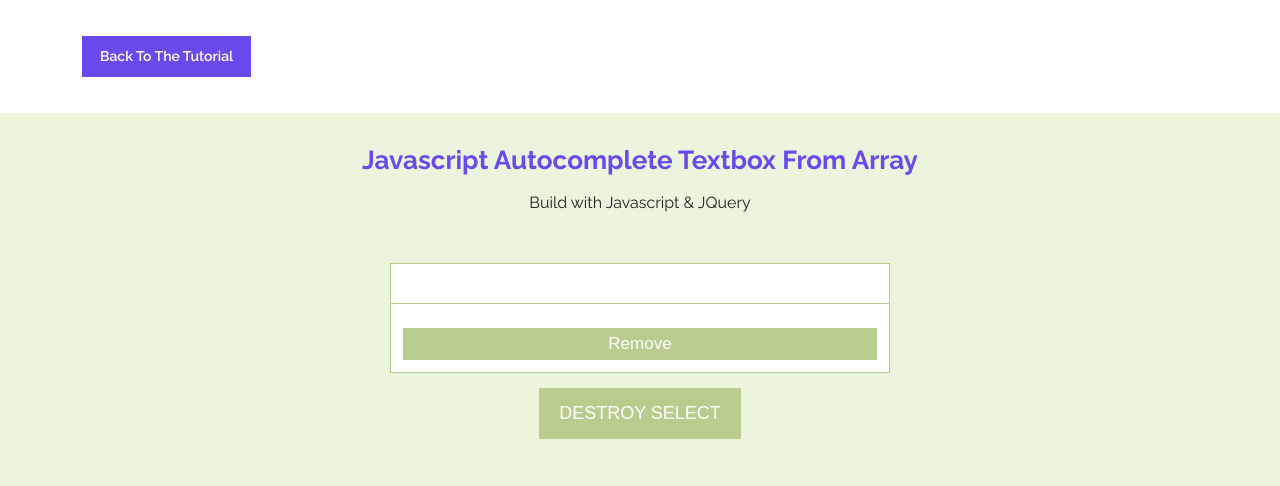
After one commit to Ssimoes48/Cocktail-Creator, a Python web app: template templates/index.html in a window 1280 px wide. The commit adds this page. Shown: the top 486 px of the page. Run offline with Jinja, Linux system fonts and the light colour scheme; the template is opened without the code that fills it, so the values that code supplies are empty; some libraries are stand-ins or nearby versions.

Commit message:
Adds autocomplete functionality from jQuery and autocomplete plugin

```diff
--- /dev/null
+++ b/templates/demo.css
@@ -0,0 +1,254 @@
+
+/* ******************************************************
+	Author URI: https://frontendscript.com
+	Demo Purpose Only - May not require to add.
+	font-family: 'Work Sans', sans-serif;
+*********************************************************/
+
+@import url('https://fonts.googleapis.com/css?family=Raleway:400,500,600,700,800,900');
+
+html {
+  box-sizing: border-box;
+}
+*, *:before, *:after {
+  box-sizing: inherit;
+}
+
+article, header, section, aside, details, figcaption, figure, footer, header, hgroup, main, nav, section, summary {
+    display: block;
+}
+body {
+    background:#ebf4dc none repeat scroll 0 0;
+    color: #222;
+    font-family: "Raleway",sans-serif;
+    font-size: 100%;
+    line-height: 24px;
+    margin: 0;
+	padding:0;
+
+}
+a{
+	font-family: "Raleway",sans-serif;
+	text-decoration: none;
+	outline: none;
+}
+a:hover, a:focus {
+	color: #373e18;
+}
+section {
+    float: left;
+    width: 100%;
+	padding-bottom:3em;
+}
+h2 {
+    color: #1a0e0e;
+    font-size: 26px;
+    font-weight: 700;
+    line-height: normal;
+	text-transform:uppercase;
+}
+h2 span {
+    display: block;
+    padding: 0;
+    font-size: 18px;
+    opacity: 0.7;
+    margin-top: 5px;
+	text-transform:uppercase;
+}
+
+#float-right{
+	float:right;
+}
+
+/* ******************************************************
+	Script Top
+*********************************************************/
+
+.ScriptTop {
+    background: #fff none repeat scroll 0 0;
+    float: left;
+    font-size: 0.69em;
+    font-weight: 600;
+    line-height: 2.2;
+    padding: 12px 0;
+    text-transform: uppercase;
+    width: 100%;
+}
+
+/* To Navigation Style 1*/
+.ScriptTop ul {
+    margin: 24px 0;
+    padding: 0;
+    text-align: left;
+}
+.ScriptTop li{
+	list-style:none;
+	display:inline-block;
+}
+.ScriptTop li a {
+    background: #6a4aed none repeat scroll 0 0;
+    color: #fff;
+    display: inline-block;
+    font-size: 14px;
+    font-weight: 600;
+    padding: 5px 18px;
+    text-decoration: none;
+    text-transform: capitalize;
+}
+.ScriptTop li a:hover{
+	background:#000;
+	color:#fff;
+}
+
+
+/* ******************************************************
+	Script Header
+*********************************************************/
+
+.ScriptHeader {
+    float: left;
+    width: 100%;
+    padding: 2em 0;
+}
+.rt-heading {
+    margin: 0 auto;
+	text-align:center;
+}
+.Scriptcontent{
+	line-height:28px;
+}
+.ScriptHeader h1{
+    color: #6a4aed;
+    font-size: 26px;
+    font-weight: 700;
+    margin: 0;
+    line-height: normal;
+
+}
+.ScriptHeader h2 {
+    color: #312c8f;
+    font-size: 20px;
+    font-weight: 400;
+    margin: 5px 0 0;
+    line-height: normal;
+
+}
+.ScriptHeader h1 span {
+    display: block;
+    padding: 0;
+    font-size: 22px;
+    opacity: 0.7;
+    margin-top: 5px;
+
+}
+.ScriptHeader span {
+    display: block;
+    padding: 0;
+    font-size: 22px;
+    opacity: 0.7;
+    margin-top: 5px;
+}
+
+
+
+
+/* ******************************************************
+	Live Demo
+*********************************************************/
+
+
+
+
+
+/* ******************************************************
+	Responsive Grids
+*********************************************************/
+
+.rt-container {
+	margin: 0 auto;
+	padding-left:12px;
+	padding-right:12px;
+}
+.rt-row:before, .rt-row:after {
+  display: table;
+  line-height: 0;
+  content: "";
+}
+
+.rt-row:after {
+  clear: both;
+}
+[class^="col-rt-"] {
+  box-sizing: border-box;
+  -webkit-box-sizing: border-box;
+  -moz-box-sizing: border-box;
+  -o-box-sizing: border-box;
+  -ms-box-sizing: border-box;
+  padding: 0 15px;
+  min-height: 1px;
+  position: relative;
+}
+
+
+@media (min-width: 768px) {
+  .rt-container {
+    width: 750px;
+  }
+  [class^="col-rt-"] {
+    float: left;
+    width: 49.9999999999%;
+  }
+  .col-rt-6, .col-rt-12 {
+    width: 100%;
+  }
+
+}
+
+@media (min-width: 1200px) {
+	.rt-container {
+		width: 1170px;
+	}
+	.col-rt-1 {
+		width:16.6%;
+	}
+	.col-rt-2 {
+		width:30.33%;
+	}
+	.col-rt-3 {
+		width:50%;
+	}
+	.col-rt-4 {
+		width: 67.664%;
+	}
+	.col-rt-5 {
+		width: 83.33%;
+	}
+
+
+}
+
+@media only screen and (min-width:240px) and (max-width: 768px){
+	 .ScriptTop h1, .ScriptTop ul {
+		text-align: center;
+	}
+	.ScriptTop h1{
+		margin-top:0;
+		margin-bottom:15px;
+	}
+	.ScriptTop ul{
+		 margin-top:12px;
+	}
+
+	.ScriptHeader h1,
+	.ScriptHeader h2,
+	.scriptnav ul{
+		text-align:center;
+	}
+	.scriptnav ul{
+		 margin-top:12px;
+	}
+	#float-right{
+		float:none;
+	}
+
+}
--- /dev/null
+++ b/templates/index.html
@@ -0,0 +1,93 @@
+<!DOCTYPE html>
+<html lang="en">
+<head>
+    <meta charset="UTF-8" />
+    <meta http-equiv="X-UA-Compatible" content="IE=edge,chrome=1">
+    <meta name="viewport" content="width=device-width, initial-scale=1.0">
+    <title>jQuery-selectAutocomplete</title>
+    <meta name="description" content="DESCRIPTIONHERE" />
+    <meta name="author" content="Frontendscript" />
+
+    <!--Only for demo purpose - no need to add.-->
+    <link rel="stylesheet" type="text/css" href="demo.css" />
+    <link href="jquery.select-autocomplete.css" rel="stylesheet" type="text/css">
+</head>
+<body>
+
+<div class="ScriptTop">
+    <div class="rt-container">
+        <div class="col-rt-4" id="float-right">
+
+        </div>
+        <div class="col-rt-2">
+            <ul>
+                <li><a href="https://frontendscript.com/javascript-autocomplete-textbox-from-array">Back to the Tutorial</a></li>
+            </ul>
+        </div>
+    </div>
+</div>
+
+<header class="ScriptHeader">
+    <div class="rt-container">
+    	<div class="col-rt-12">
+        	<div class="rt-heading">
+            	<h1>Javascript Autocomplete Textbox From Array</h1>
+                <p>Build with Javascript & JQuery</p>
+            </div>
+        </div>
+    </div>
+</header>
+
+<section>
+    <div class="rt-container">
+          <div class="col-rt-12">
+              <div class="Scriptcontent">
+
+                <div class="wrap">
+                  <input id="autocomplete" type="text" name="search" />
+                  <button id="destroy-btn" onclick="destroy()">Destroy select</button>
+                </div>
+                <script src="https://code.jquery.com/jquery-1.8.0.js"
+                        integrity="sha256-00Fh8tkPAe+EmVaHFpD+HovxWk7b97qwqVi7nLvjdgs="
+                        crossorigin="anonymous"></script>
+                <script src="RUT-SOM-DATA-PT-09-2020-U-C\Cocktail-Creator\static\js\jquery.select-autocomplete.js"></script>
+                <script>
+                  $(document).ready(function() {
+                    $("#autocomplete").selectAutocomplete({
+                      showCancelButton: true,
+                      cancelButtonText: "Remove",
+                      data: [
+                        { id: "id111", name: "1111" },
+                        { id: "id222", name: "2222" },
+                        { id: "id333", name: "3333" },
+                        { id: "id444", name: "4444" },
+                        { id: "id555", name: "5555" },
+                        { id: "id666", name: "6666" },
+                        { id: "id777", name: "7777" },
+                        { id: "id888", name: "8888" },
+                        { id: "id999", name: "9999" }
+                      ],
+                      minLength: 3,
+                      onSelect: function(e, id, value) {
+                        console.log("Item selected! Id: " + id);
+                      },
+                      onCancel: function (e) {
+                        console.log("Cancel button clicked!");
+                      }
+                    });
+                  });
+
+                  function destroy() {
+                    $("input").selectAutocomplete('destroy');
+                  }
+                </script>
+
+    		</div>
+		</div>
+    </div>
+</section>
+
+
+
+	</body>
+</html>
--- /dev/null
+++ b/templates/jquery.select-autocomplete.css
@@ -0,0 +1,87 @@
+#autocomplete{
+  width: 500px;
+  margin: 0 auto;
+  border: 1px solid #b8cc8d;
+  width: 100%;
+  padding: 12px;
+}
+.select-autocomplete {
+  max-width: 500px;
+  margin: 0 auto;
+}
+
+.select-autocomplete input {
+  border: 1px solid #b8cc8d;
+  width: 100%;
+  padding: 12px;
+}
+
+.select-autocomplete .dropdown {
+  background:
+    #fff;
+  border-color:
+    #b8cc8d;
+  border-style: solid;
+  border-width: 0 1px 1px;
+  color:
+    #333;
+  width: 100%;
+  padding: 12px;
+}
+
+.select-autocomplete ul {
+  overflow: auto;
+  max-height: 90px;
+  margin: 0;
+  padding: 0;
+  width: 100%;
+}
+
+.select-autocomplete li {
+  cursor: pointer;
+  line-height: 18px;
+  list-style: none;
+}
+
+.select-autocomplete li:hover, .select-autocomplete li.selected {
+  background-color: #f2f1f1;
+  color: #555555;
+}
+
+.select-autocomplete button {
+  background:
+    #b8cc8d;
+  border: 0;
+  cursor: pointer;
+  outline: none;
+  padding: 6px 0;
+  padding-top: 6px;
+  padding-right: 0px;
+  padding-bottom: 6px;
+  padding-left: 0px;
+  width: 100%;
+  margin-top: 12px;
+  color:
+    #fff;
+  font-size: 17px;
+}
+
+.select-autocomplete button:hover {
+  color: #555555;
+}
+
+#destroy-btn {
+  text-align: center;
+  display: block;
+  margin: 0 auto;
+  margin-top: 0px;
+  background:
+    #b8cc8d;
+  border: none;
+  padding: 15px 20px;
+  margin-top: 15px;
+  color:
+    #fff;
+  text-transform: uppercase;
+  font-size: 18px;
+}
```
Also changed, not shown: static/js/barChart.js (+23 -73 lines), templates/barchart.html (+33 -6 lines), static/js/jquery.select-autocomplete.js (added).
